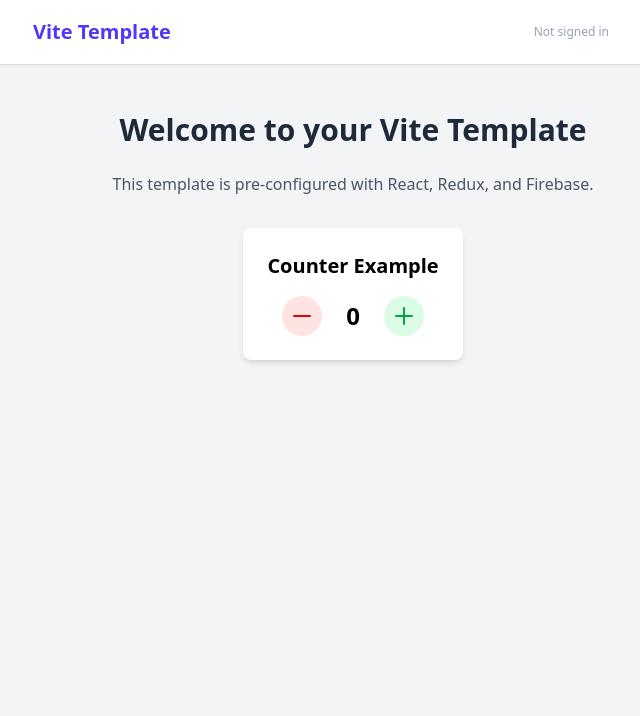
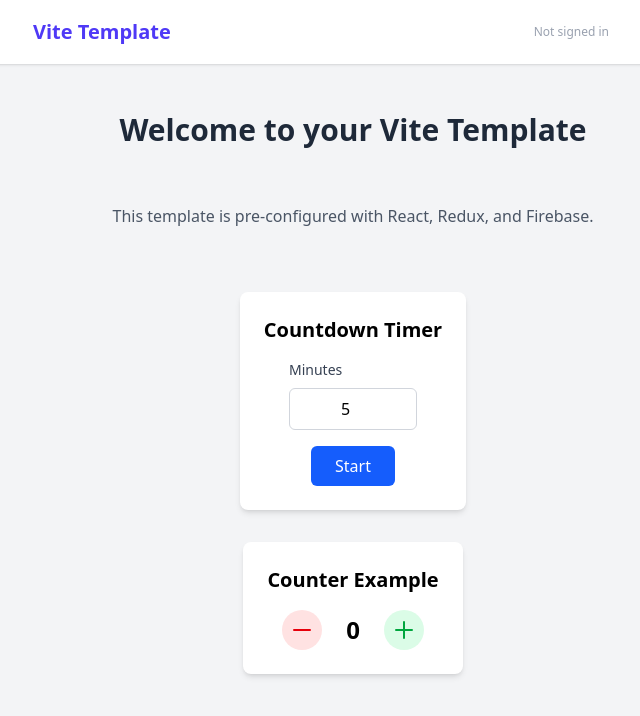
Before and after one commit to afrievalt/vite-template, a React (Vite) app: page / in a window 1280 px wide. Shown: the top 716 px of the page, without its empty margins (287-927 px from the left). Built offline with nearby package versions, Linux system fonts and the light colour scheme; no server answers.

Commit message:
Add timer

```diff
--- /dev/null
+++ b/src/Views/Home/CountdownTimer.tsx
@@ -0,0 +1,91 @@
+import { zodResolver } from '@hookform/resolvers/zod';
+import { useCountdown } from '@hooks/useCountdown';
+import React from 'react';
+import { useForm } from 'react-hook-form';
+import { z } from 'zod';
+
+const timerSchema = z.object({
+  minutes: z
+    .number()
+    .min(1, 'Must be at least 1 minute')
+    .max(999, 'Must be less than 1000 minutes'),
+});
+
+type TimerFormData = z.infer<typeof timerSchema>;
+
+export const CountdownTimer: React.FC = () => {
+  const { isRunning, minutes, reset, seconds, start } = useCountdown();
+  const {
+    formState: { errors },
+    handleSubmit,
+    register,
+  } = useForm<TimerFormData>({
+    defaultValues: { minutes: 5 },
+    resolver: zodResolver(timerSchema),
+  });
+
+  const onSubmit = (data: TimerFormData): void => {
+    start(data.minutes);
+  };
+
+  const handleReset = (): void => {
+    reset();
+  };
+
+  const formattedMinutes = String(minutes).padStart(2, '0');
+  const formattedSeconds = String(seconds).padStart(2, '0');
+
+  return (
+    <div className="flex flex-col items-center gap-4 rounded-lg bg-white p-6 shadow-md">
+      <h2 className="text-xl font-semibold">Countdown Timer</h2>
+
+      {!isRunning ? (
+        <form
+          onSubmit={handleSubmit(onSubmit)}
+          className="flex flex-col items-center gap-4"
+        >
+          <div className="flex flex-col gap-2">
+            <label
+              htmlFor="minutes"
+              className="text-sm font-medium text-gray-700"
+            >
+              Minutes
+            </label>
+            <input
+              id="minutes"
+              type="number"
+              min="1"
+              {...register('minutes', { valueAsNumber: true })}
+              className="w-32 rounded-md border border-gray-300 px-3 py-2 text-center focus:border-blue-500 focus:ring-2 focus:ring-blue-500 focus:outline-none"
+            />
+            {errors.minutes && (
+              <span className="text-xs text-red-600">
+                {errors.minutes.message}
+              </span>
+            )}
+          </div>
+          <button
+            type="submit"
+            className="rounded-md bg-blue-600 px-6 py-2 text-white transition-colors hover:bg-blue-700"
+          >
+            Start
+          </button>
+        </form>
+      ) : (
+        <div className="flex flex-col items-center gap-4">
+          <div className="text-5xl font-bold text-blue-600 tabular-nums">
+            {formattedMinutes}:{formattedSeconds}
+          </div>
+          <button
+            onClick={handleReset}
+            className="rounded-md bg-gray-600 px-6 py-2 text-white transition-colors hover:bg-gray-700"
+          >
+            Reset
+          </button>
+        </div>
+      )}
+    </div>
+  );
+};
+
+export default CountdownTimer;
--- a/src/Views/Home/Home.tsx
+++ b/src/Views/Home/Home.tsx
@@ -1,19 +1,23 @@
 import { useAppDispatch, useAppSelector } from '@store/hooks';
 import { decrement, increment } from '@store/slices/counterSlice';
 import React from 'react';
+
+import { CountdownTimer } from './CountdownTimer';
 
 export const Home: React.FC = () => {
   const count = useAppSelector((state) => state.counter.value);
   const dispatch = useAppDispatch();
 
   return (
-    <div className="flex flex-col items-center justify-center p-8">
+    <div className="flex flex-col items-center justify-center gap-8 p-8">
       <h1 className="mb-6 text-3xl font-bold text-gray-800">
         Welcome to your Vite Template
       </h1>
       <p className="mb-8 text-gray-600">
         This template is pre-configured with React, Redux, and Firebase.
       </p>
+
+      <CountdownTimer />
 
       <div className="flex flex-col items-center gap-4 rounded-lg bg-white p-6 shadow-md">
         <h2 className="text-xl font-semibold">Counter Example</h2>
--- /dev/null
+++ b/src/hooks/useCountdown.ts
@@ -0,0 +1,55 @@
+import { useEffect, useRef, useState } from 'react';
+
+interface UseCountdownReturn {
+  minutes: number;
+  seconds: number;
+  isRunning: boolean;
+  start: (minutes: number) => void;
+  reset: () => void;
+}
+
+export const useCountdown = (): UseCountdownReturn => {
+  const [totalSeconds, setTotalSeconds] = useState<number>(0);
+  const [isRunning, setIsRunning] = useState<boolean>(false);
+  const intervalRef = useRef<ReturnType<typeof setInterval> | null>(null);
+
+  const start = (minutes: number): void => {
+    const seconds = minutes * 60;
+    setTotalSeconds(seconds);
+    setIsRunning(true);
+  };
+
+  const reset = (): void => {
+    setIsRunning(false);
+    setTotalSeconds(0);
+    if (intervalRef.current) {
+      clearInterval(intervalRef.current);
+      intervalRef.current = null;
+    }
+  };
+
+  useEffect(() => {
+    if (isRunning && totalSeconds > 0) {
+      intervalRef.current = setInterval(() => {
+        setTotalSeconds((prev) => {
+          if (prev <= 1) {
+            setIsRunning(false);
+            return 0;
+          }
+          return prev - 1;
+        });
+      }, 1000);
+    }
+
+    return () => {
+      if (intervalRef.current) {
+        clearInterval(intervalRef.current);
+      }
+    };
+  }, [isRunning, totalSeconds]);
+
+  const minutes = Math.floor(totalSeconds / 60);
+  const seconds = totalSeconds % 60;
+
+  return { isRunning, minutes, reset, seconds, start };
+};
```
Also changed, not shown: package.json (+12 -11 lines), 2 other files (tests, documents, lock files or other folders).
